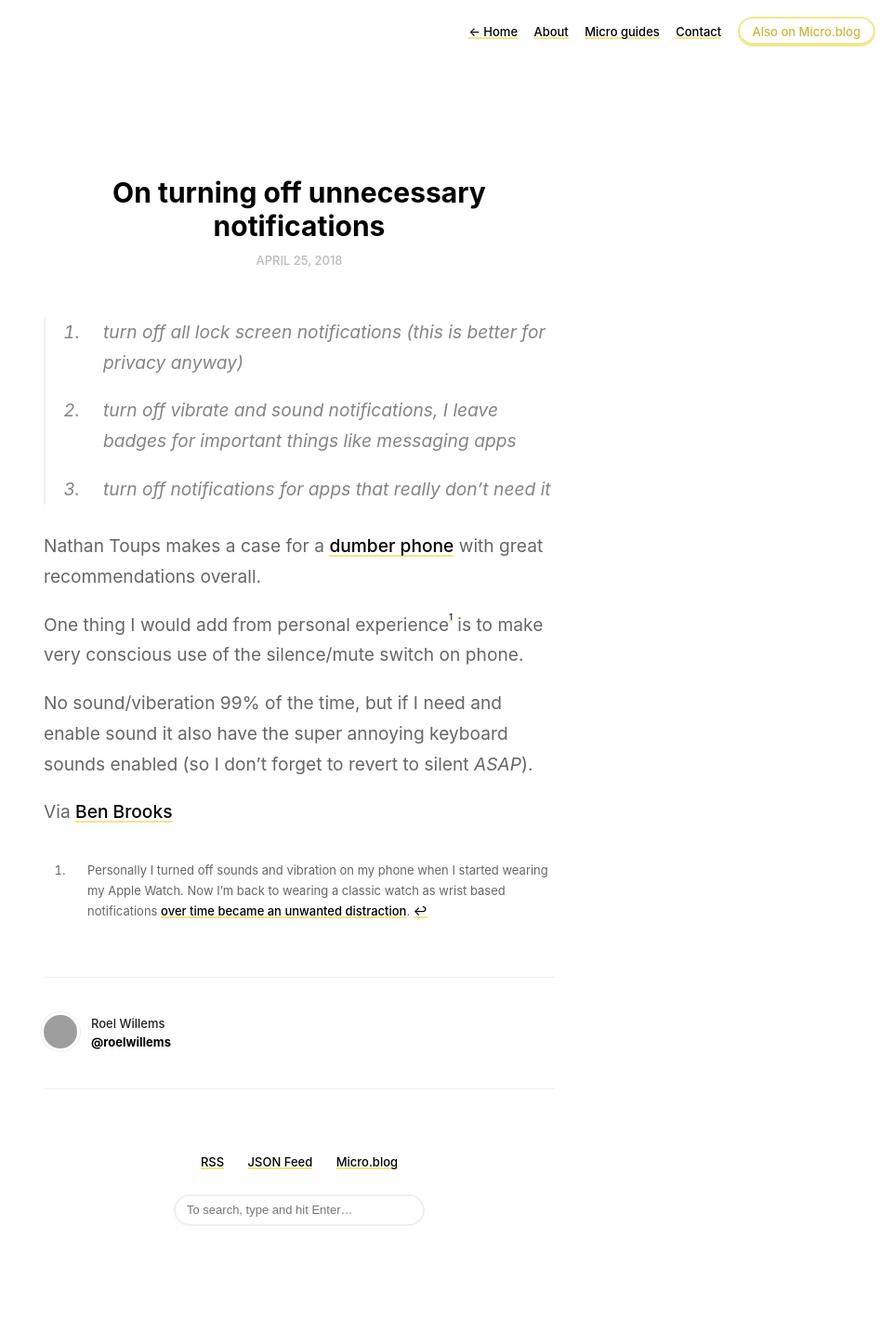
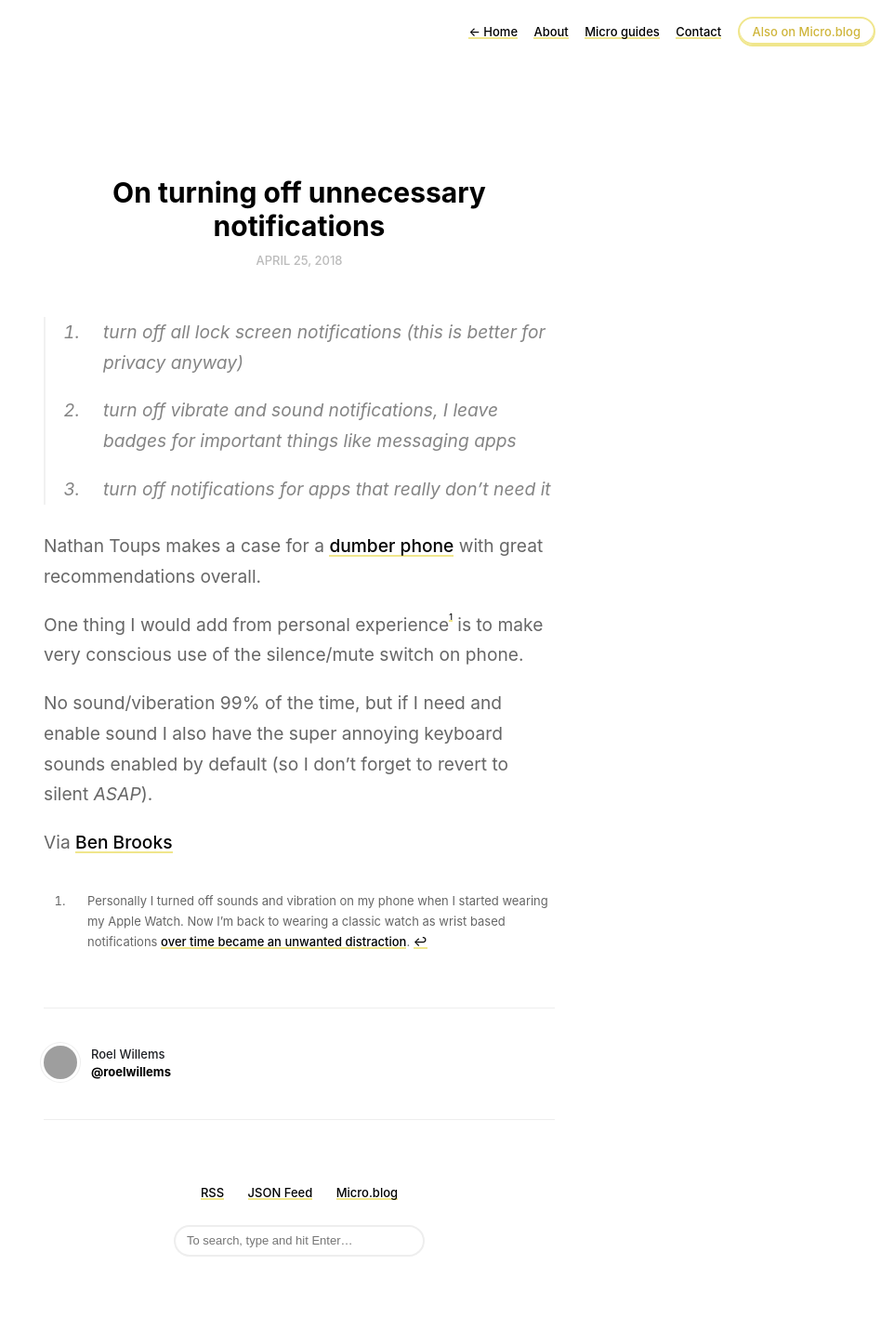
Before and after one commit to roelwillems/roelwillems.github.io, a Jekyll site: the page built from _posts/2018-04-25-on-turn-off.md, in a window 1280 px wide. Shown: the whole page at 93% size, without its empty margins (318-1280 px from the left). Built offline with Jekyll 4.4.1, drawn with Linux system fonts in a browser that asks for light colours; before the commit the page ends 1399 px from its top, so only the background shows below that; grey boxes are pictures that could not be loaded.

Commit message:
Mirroring from Micro.blog.

```diff
--- a/_posts/2018-04-25-on-turn-off.md
+++ b/_posts/2018-04-25-on-turn-off.md
@@ -14,7 +14,7 @@ Nathan Toups makes a case for a [dumber phone](https://nomasters.io/posts/dumber
 
 One thing I would add from personal experience[^1] is to make very conscious use of the silence/mute switch on phone.
 
-No sound/viberation 99% of the time, but if I need and enable sound it also have the super annoying keyboard sounds enabled (so I don’t forget to revert to silent _ASAP_).
+No sound/viberation 99% of the time, but if I need and enable sound I also have the super annoying keyboard sounds enabled by default (so I don’t forget to revert to silent _ASAP_).
 
 Via [Ben Brooks](https://brooksreview.net/2018/04/dumber-phone/)
 
```
